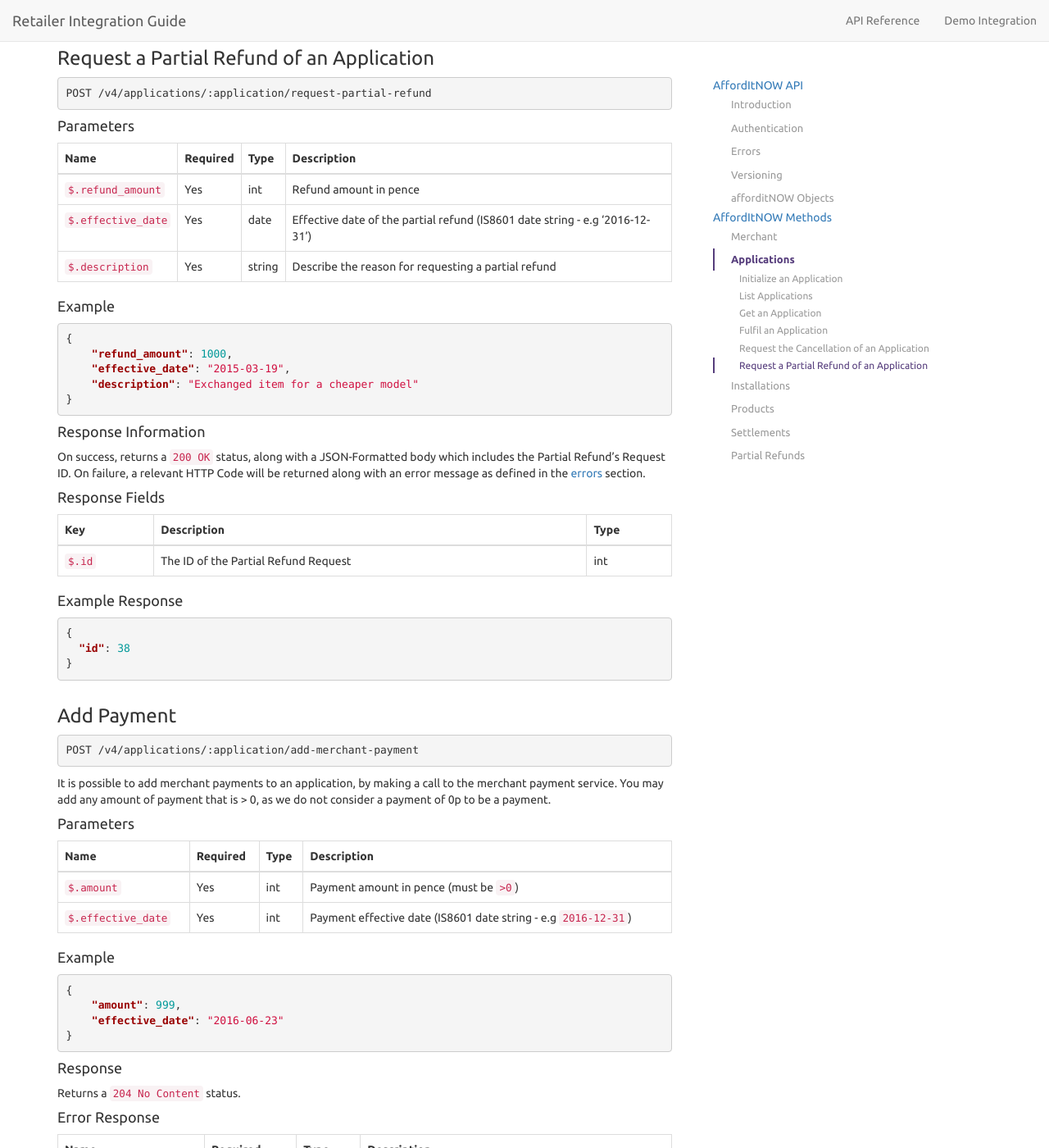
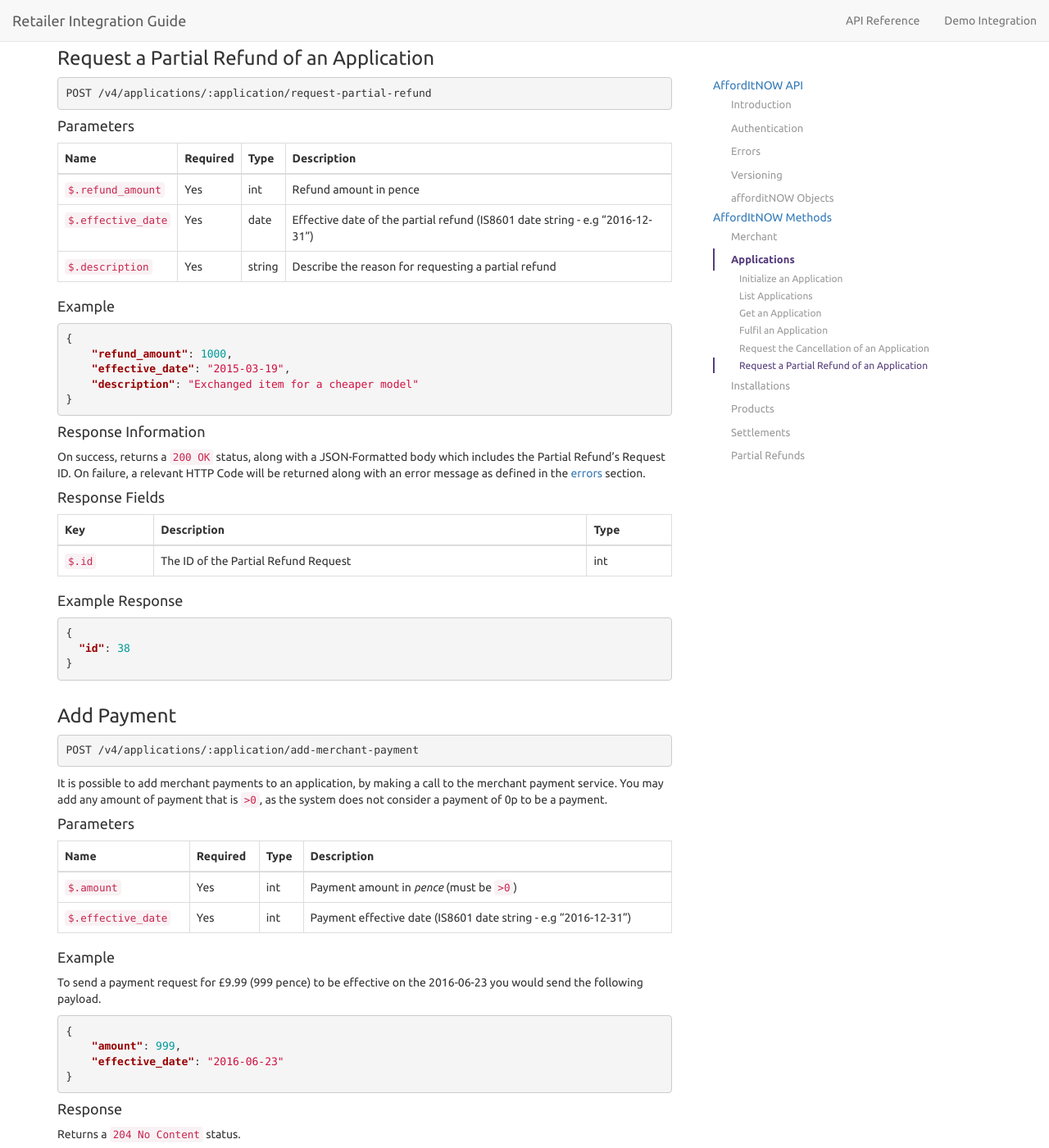
Before and after one commit to PayBreak/retailer-integration-guide, a Jekyll site: the page built from api/index.md, in a window 1280 px wide and 1400 px high, scrolled down 14435 px. Shown: the whole window at 82% size. Built offline with Jekyll 4.4.1, drawn with Linux system fonts in a browser that asks for light colours; nearby versions of some CDN libraries; Markdown is read by kramdown in place of the engine named in the settings; some of the changed text lies outside the part shown.

Commit message:
Formatting

````diff
--- a/_includes/v4/applications.md
+++ b/_includes/v4/applications.md
@@ -45,7 +45,7 @@ POST {{ site.data.globals.api_prefix }}/applications/:application/request-partia
 Name | Required | Type | Description
 --- | --- | --- | ---
 `$.refund_amount` | Yes | int | Refund amount in pence
-`$.effective_date` | Yes | date | Effective date of the partial refund (IS8601 date string - e.g '2016-12-31')
+`$.effective_date` | Yes | date | Effective date of the partial refund (IS8601 date string - e.g "2016-12-31")
 `$.description` | Yes | string | Describe the reason for requesting a partial refund
 
 #### Example
@@ -82,17 +82,17 @@ Key | Description | Type
 POST {{ site.data.globals.api_prefix }}/applications/:application/add-merchant-payment
 ```
 
-It is possible to add merchant payments to an application, by making a call to the merchant payment service. You may add any amount of payment that is > 0, as we do not consider a payment of 0p to be a payment.
+It is possible to add merchant payments to an application, by making a call to the merchant payment service. You may add any amount of payment that is `>0`, as the system does not consider a payment of 0p to be a payment.
 
 #### Parameters
 
 Name | Required | Type | Description
 --- | --- | --- | ---
-`$.amount` | Yes | int | Payment amount in pence (must be `>0`)
-`$.effective_date` | Yes | int | Payment effective date (IS8601 date string - e.g `2016-12-31`)
+`$.amount` | Yes | int | Payment amount in *pence* (must be `>0`)
+`$.effective_date` | Yes | int | Payment effective date (IS8601 date string - e.g "2016-12-31")
 
 #### Example
-
+To send a payment request for £9.99 (999 pence) to be effective on the 2016-06-23 you would send the following payload.
 ```json
 {
     "amount": 999,
````
Also changed, not shown: other parts of _includes/v4/applications.md (+1 -1 lines).
